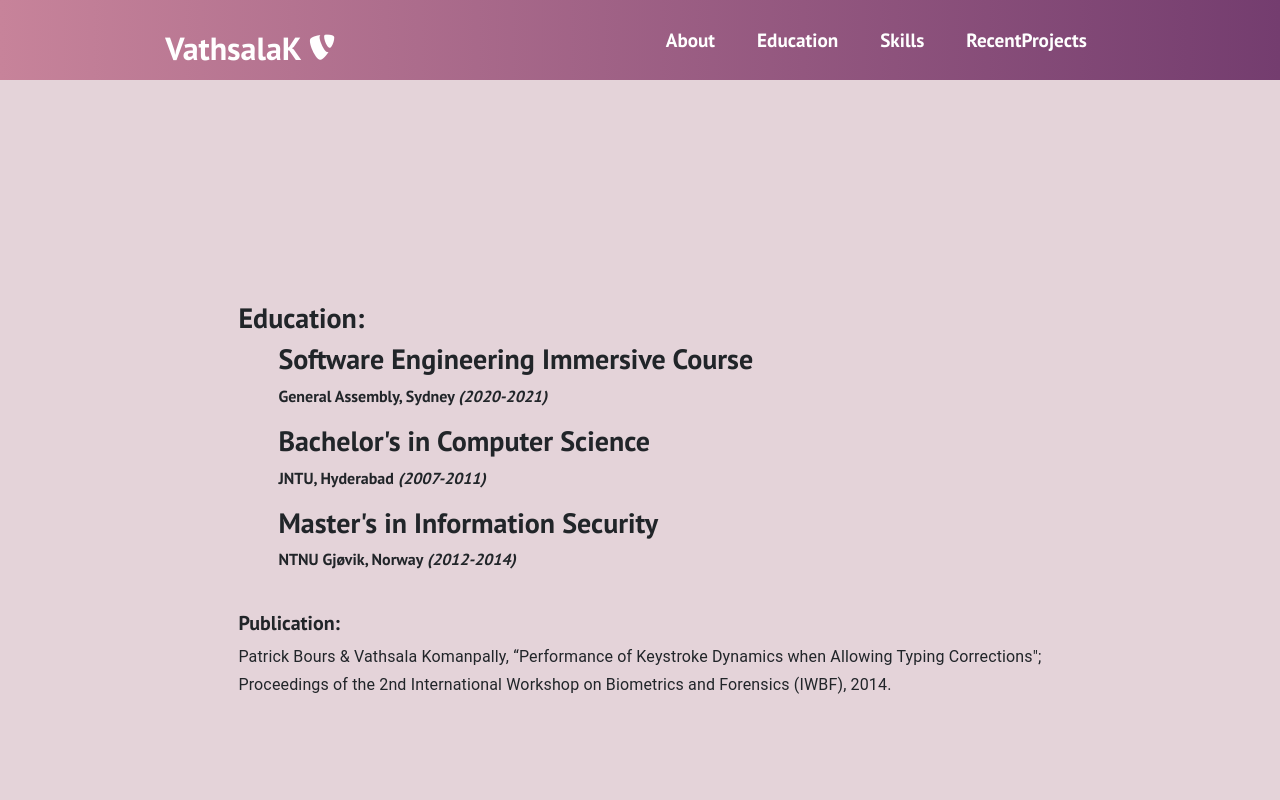
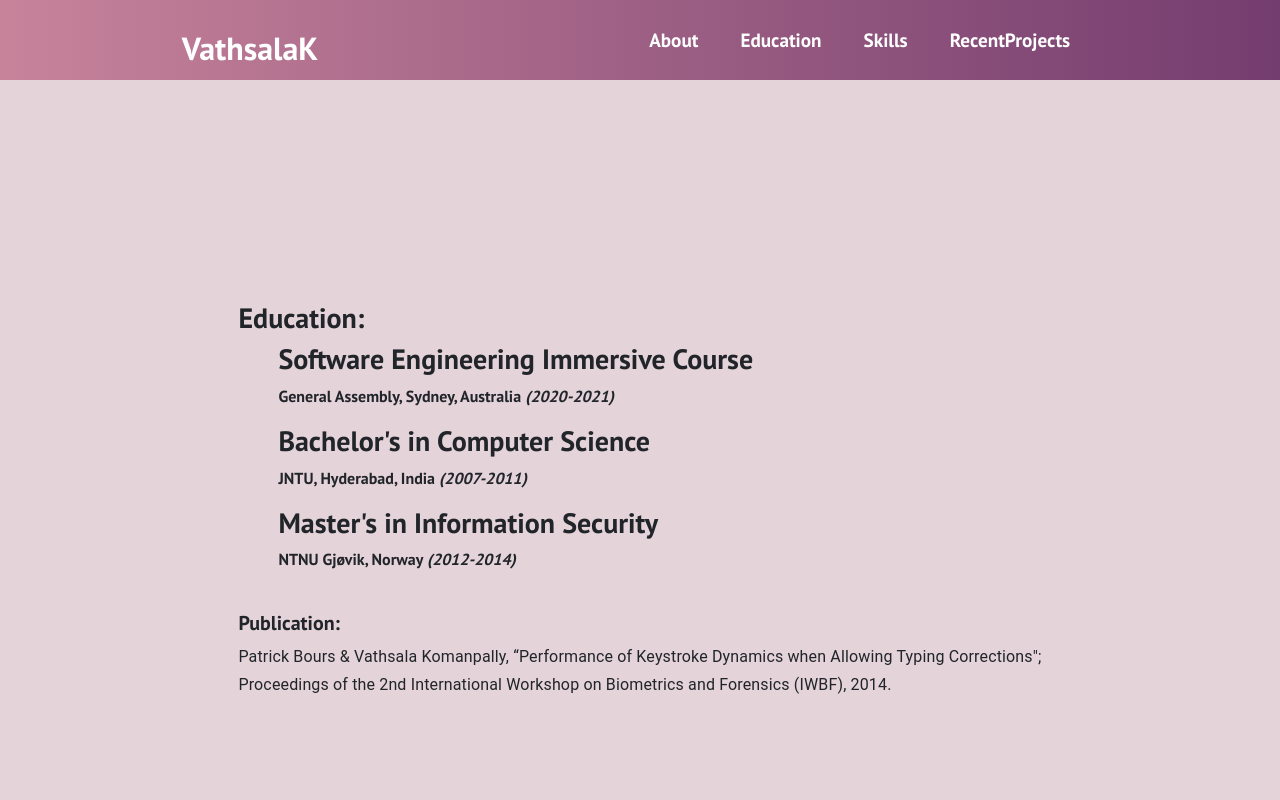
Before and after one commit to vathsala-komanpally/PortfolioWebsite, a React (Create React App) app: page /education in a window 1280 px wide. Shown: the top 800 px of the page. Built offline with nearby package versions, Linux system fonts and the light colour scheme; the HTML template or start-up script is replaced by a standard one.

Commit message:
header changed

```diff
--- a/src/components/NavBar.js
+++ b/src/components/NavBar.js
@@ -16,7 +16,7 @@ function NavBar() {
             <nav className="navbar">
                 <div className='navbar-container'>
                     <Link to='/' className='navbar-logo' onClick={closeMenuItem}>
-                        VathsalaK<i className='fab fa-typo3' />
+                        VathsalaK
                     </Link>
                     <div className='menu-icon' onClick={handleClick}>
                         <i className={click ? 'fas fa-times' : 'fas fa-bars'} />
--- a/src/pages/EducationPage.js
+++ b/src/pages/EducationPage.js
@@ -3,8 +3,8 @@ import {Education} from "../components/Education";
 
 function EducationPage() {
     const education=[
-        {startYear:"2020", endYear:"2021", institution:"General Assembly, Sydney", course:"Software Engineering Immersive Course"},
-    {startYear:"2007", endYear:"2011", institution:"JNTU, Hyderabad", course:"Bachelor's in Computer Science"},
+        {startYear:"2020", endYear:"2021", institution:"General Assembly, Sydney, Australia", course:"Software Engineering Immersive Course"},
+    {startYear:"2007", endYear:"2011", institution:"JNTU, Hyderabad, India", course:"Bachelor's in Computer Science"},
     {startYear:"2012", endYear:"2014", institution:"NTNU Gjøvik, Norway", course:"Master's in Information Security"}];
     return (
         <div className="education">
--- a/src/pages/RecentProjects.js
+++ b/src/pages/RecentProjects.js
@@ -18,7 +18,7 @@ const useStyles = makeStyles((theme) => ({
     },
     content: {
         flex: '1 0 auto',
-        height: 520,
+        height: 540,
         width: 600,
     },
     cover: {
@@ -47,7 +47,6 @@ function RecentProjects() {
                 </Button>
                 <video width="600" height="350" controls autoPlay playsInline muted src={project5} />
             </CardContent>
-
             <CardContent className={classes.content}>
                 <Typography component="h5" variant="h5">
                     Restaurant Website
--- a/src/pages/Skills.js
+++ b/src/pages/Skills.js
@@ -17,7 +17,7 @@ function Skills() {
         { skill: "Editor", languages: "Visual Studio Code" },
         { skill: "Programming languages", languages: "C, C++, C#.net, MatLab" },
         { skill: "Database", languages: "MS SQL, Mongo DB" },
-        { skill: "Server side framework", languages: "Express JS, NodeJS, Ruby on Rails" },
+        { skill: "Server side framework", languages: " Express. js, Node. js, Ruby on Rails" },
         { skill: "Operating systems", languages: "Windows 7/8/10, Mac OS" },
         { skill: "Project Management", languages: "Jira , Confluence." },
         { skill: "Version Control", languages: "GitHub ,Bitbuket." }
```
